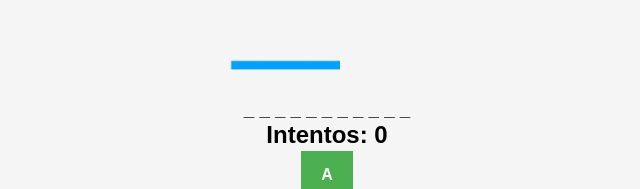
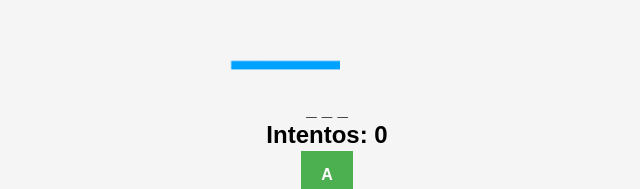
Before and after one commit to axxving/cur-logica-fh-axv, a React (Vite) app in the folder hanging/: page / in a window 1280 px wide. Shown: the part 252-441 px from the top of the page, without its empty margins (313-953 px from the left). Built offline with nearby package versions, Linux system fonts and the light colour scheme.

Commit message:
feat(): random word
Co-Authored-By: Irving Alejandro Hernández Ramírez <160192346+axxving@users.noreply.github.com>

```diff
--- a/hanging/src/App.tsx
+++ b/hanging/src/App.tsx
@@ -1,10 +1,11 @@
 import { useEffect, useState } from "react";
 import { HangImage } from "./components/HangImage";
 import { letters } from "./helpers/letters";
+import { getRandomWord } from "./helpers/getRandomWords";
 
 export const App = () => {
   // useState de la palabra
-  const [word, setWord] = useState("COMPUTADORA");
+  const [word, setWord] = useState( getRandomWord );
 
   // Estado que sirve para verificar si el usuario perdio
   const [lose, setLose] = useState(false);
@@ -37,6 +38,7 @@ export const App = () => {
 
     // Verificar el estado de si el usuario perdio o gano para que pueda correr
     if ( lose ) return;
+    if ( won ) return;
 
     if (!word.includes(letter)) {
       // Aumenta el numero de intentos y mantiene el numero en 9
--- /dev/null
+++ b/hanging/src/helpers/getRandomWords.ts
@@ -0,0 +1,20 @@
+// Arreglo de palabras aleatorias de animales en mayusculas
+let words = [
+  "LEON",
+  "GATO",
+  "PERRO",
+  "OSO",
+  "CONEJO",
+  "TIGRE",
+  "MONO",
+  "CABALLO",
+  "VACA",
+  "GALLINA",
+];
+
+export const getRandomWord = () => {
+    // Seleccionar una palabra aleatoria del arreglo
+    let randomWord = Math.floor(Math.random() * words.length);
+    // return words[randomIndex];
+    return words[randomWord];
+}
```
